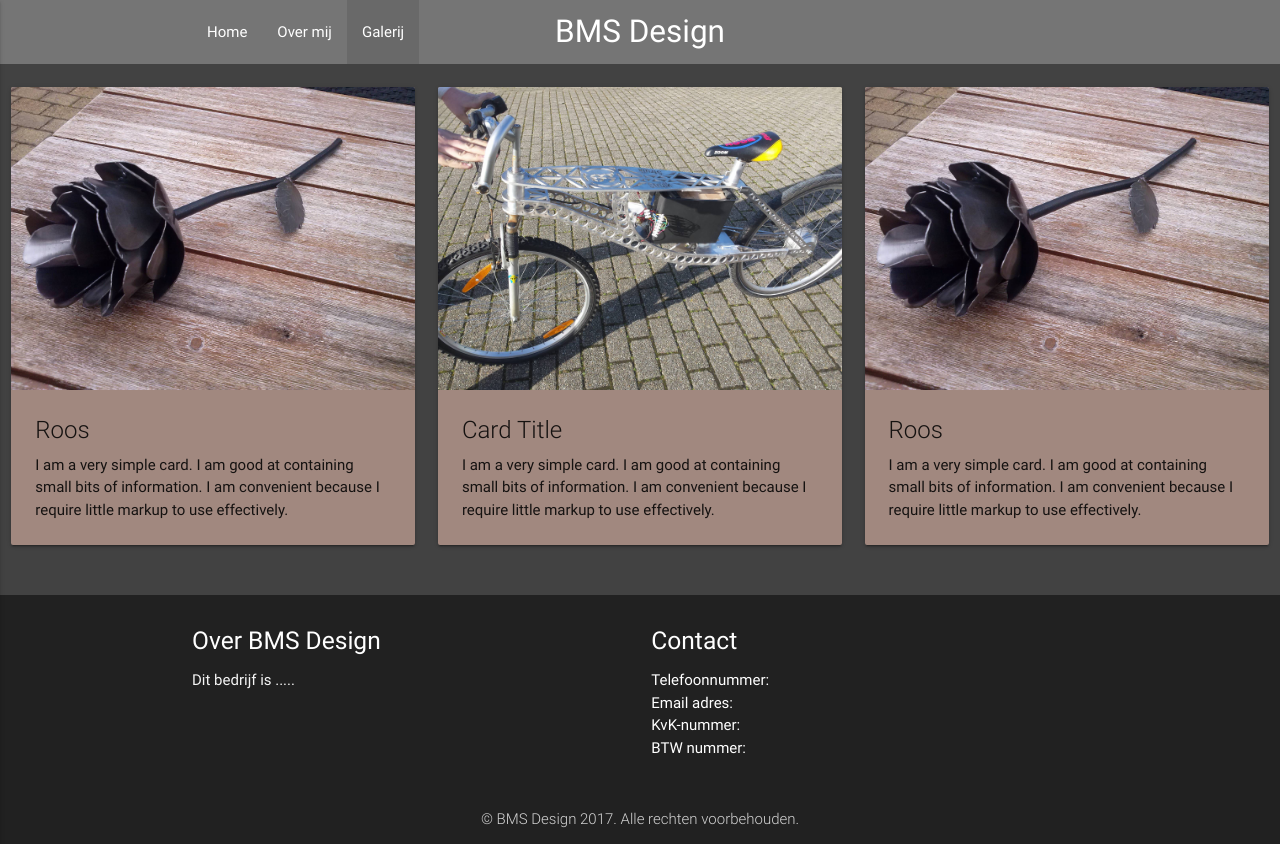
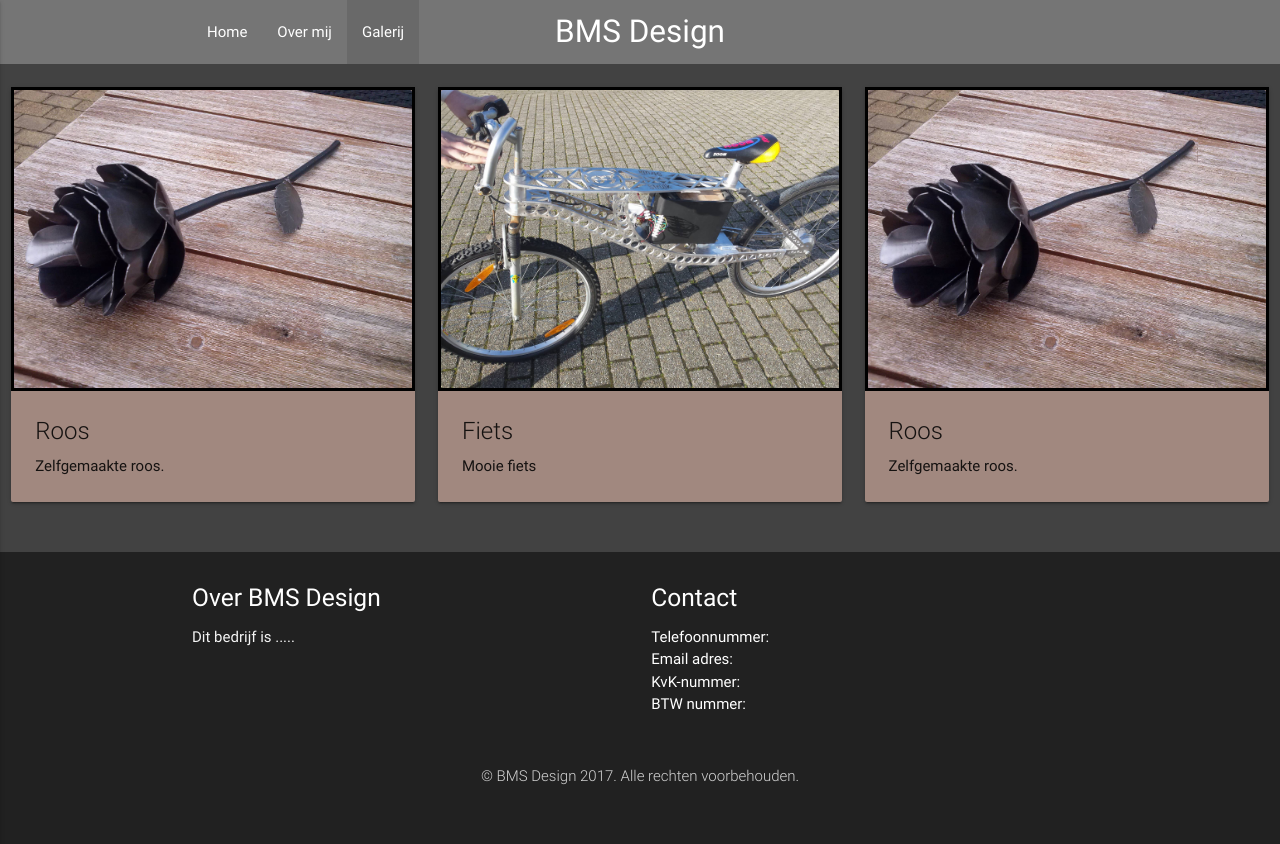
Before and after one commit to Brandon-Struik/Brandon-Struik, a plain HTML site: page galerij.html in a window 1280 px wide. After the commit the page ends 801 px from the top, so only its background shows below. Drawn offline with nearby package versions, Linux system fonts and the light colour scheme.

Commit message:
Fix borders

```diff
--- a/css/style.css
+++ b/css/style.css
@@ -5,3 +5,7 @@
 .page-footer .footer-copyright {
 	background-color: transparent;
 }
+
+.card-image {
+    border: 3px solid black;
+}
--- a/galerij.html
+++ b/galerij.html
@@ -36,12 +36,11 @@
       <div class="col s12 m4">
         <div class="card brown lighten-2">
           <div class="card-image">
-            <img src="images/roos.jpg">
+            <img class="materialboxed" src="images/roos.jpg">
           </div>
           <div class="card-content">
             <span class="card-title">Roos</span>
-            <p>I am a very simple card. I am good at containing small bits of information.
-            I am convenient because I require little markup to use effectively.</p>
+            <p>Zelfgemaakte roos.</p>
           </div>
         </div>
       </div>
@@ -49,11 +48,11 @@
       <div class="col s12 m4">
         <div class="card brown lighten-2">
             <div class="card-image">
-              <img src="images/fiets.jpg">
+              <img class="materialboxed" src="images/fiets.jpg">
             </div>
             <div class="card-content">
-              <span class="card-title">Card Title</span>
-              <p>I am a very simple card. I am good at containing small bits of information. I am convenient because I require little markup to use effectively.</p>
+              <span class="card-title">Fiets</span>
+              <p>Mooie fiets</p>
             </div>
           </div>
       </div>
@@ -61,12 +60,11 @@
       <div class="col s12 m4">
         <div class="card brown lighten-2">
           <div class="card-image">
-            <img src="images/roos.jpg">
+            <img class="materialboxed" src="images/roos.jpg">
           </div>
           <div class="card-content">
             <span class="card-title">Roos</span>
-            <p>I am a very simple card. I am good at containing small bits of information.
-            I am convenient because I require little markup to use effectively.</p>
+            <p>Zelfgemaakte roos.</p>
           </div>
         </div>
       </div>
--- a/js/init.js
+++ b/js/init.js
@@ -2,5 +2,6 @@ $( document ).ready(function(){
 
 	$(".button-collapse").sideNav();
 	$('.parallax').parallax();
+	$('.materialboxed').materialbox();
 
 });
```
